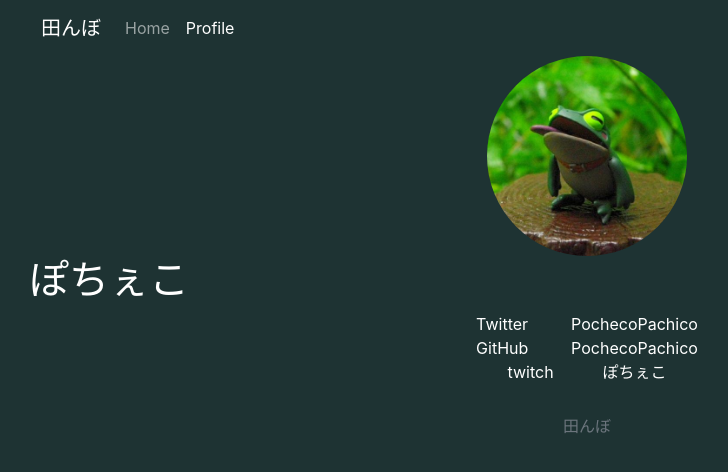
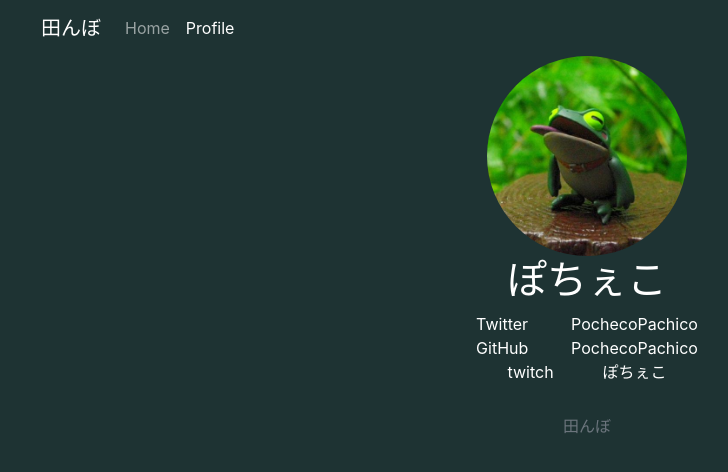
Before and after one commit to PochecoPachico/pocheco-pachico.com, a Next.js app: page /profile in a window 1280 px wide. Shown: the top 472 px of the page, without its empty margins (53-781 px from the left). Built offline with nearby package versions, Linux system fonts and the light colour scheme.

Commit message:
Fix profile layout

```diff
--- a/pages/profile.js
+++ b/pages/profile.js
@@ -15,12 +15,12 @@ export default function Profile() {
           <img src='/kaeru.jpg' width='200' height='200' className={ `${styles.icon} d-block mx-auto` } alt='icon' />
         </div>
 
-        <div className='center-block'>
-          <h1 className={'d-block mx-auto'}>ぽちぇこ</h1>
+        <div className="row justify-content-md-center">
+          <h1 className={'col-md-auto'}>ぽちぇこ</h1>
         </div>
 
         <div className="row justify-content-md-center">
-          <div className={'col col-md-1'}>
+          <div className={'col-md-1'}>
             Twitter
           </div>
           <div className={'col-lg-auto'}>
@@ -28,7 +28,7 @@ export default function Profile() {
           </div>
         </div>
         <div className="row justify-content-md-center">
-          <div className={'col col-md-1'}>
+          <div className={'col-md-1'}>
             GitHub
           </div>
           <div className={'col-lg-auto'}>
@@ -36,7 +36,7 @@ export default function Profile() {
           </div>
         </div>
         <div className="row justify-content-md-center">
-          <div className={'col col-md-1'}>
+          <div className={'col-md-1'}>
             twitch
           </div>
           <div className={'col-lg-auto'}>
```
